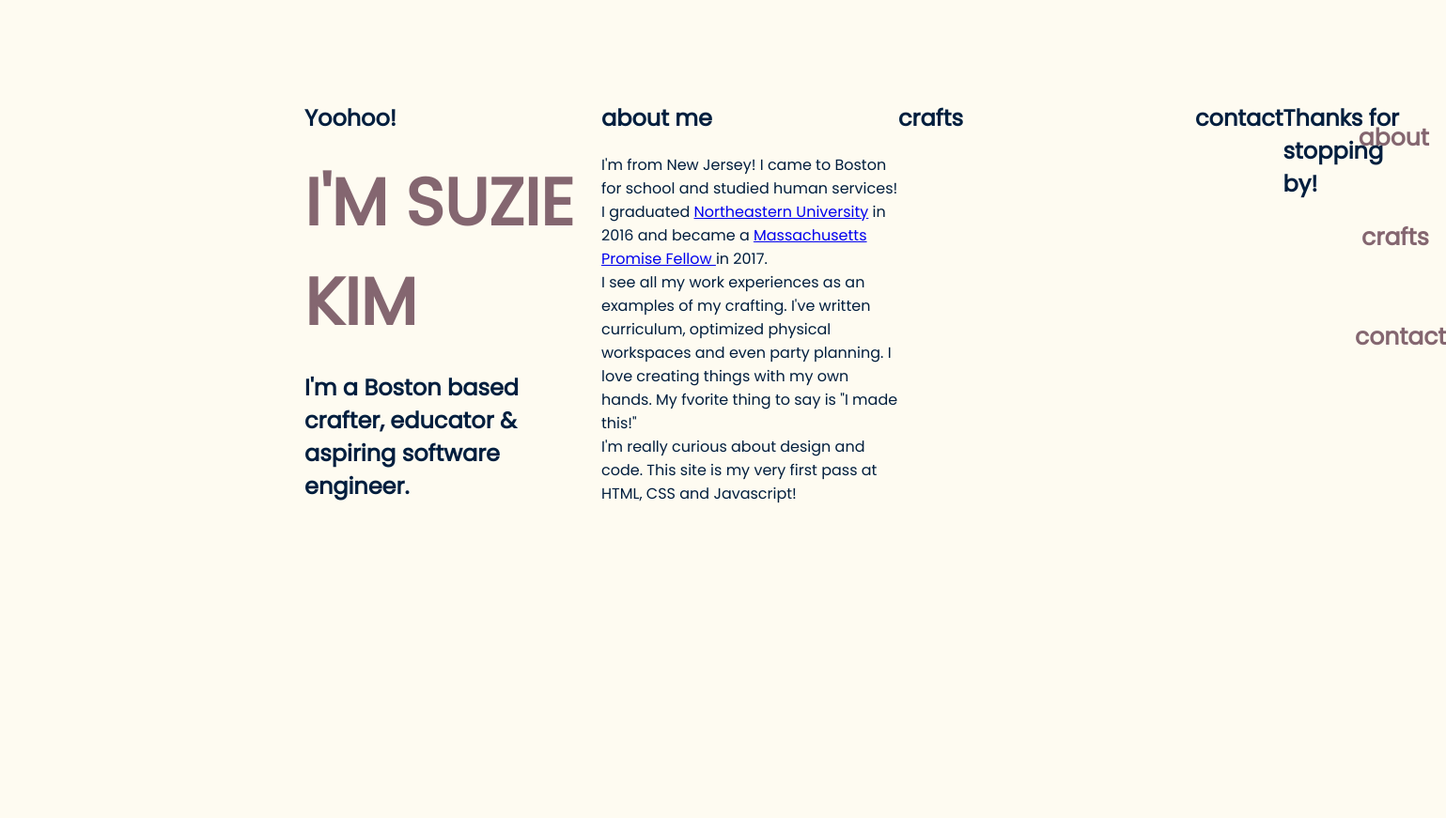
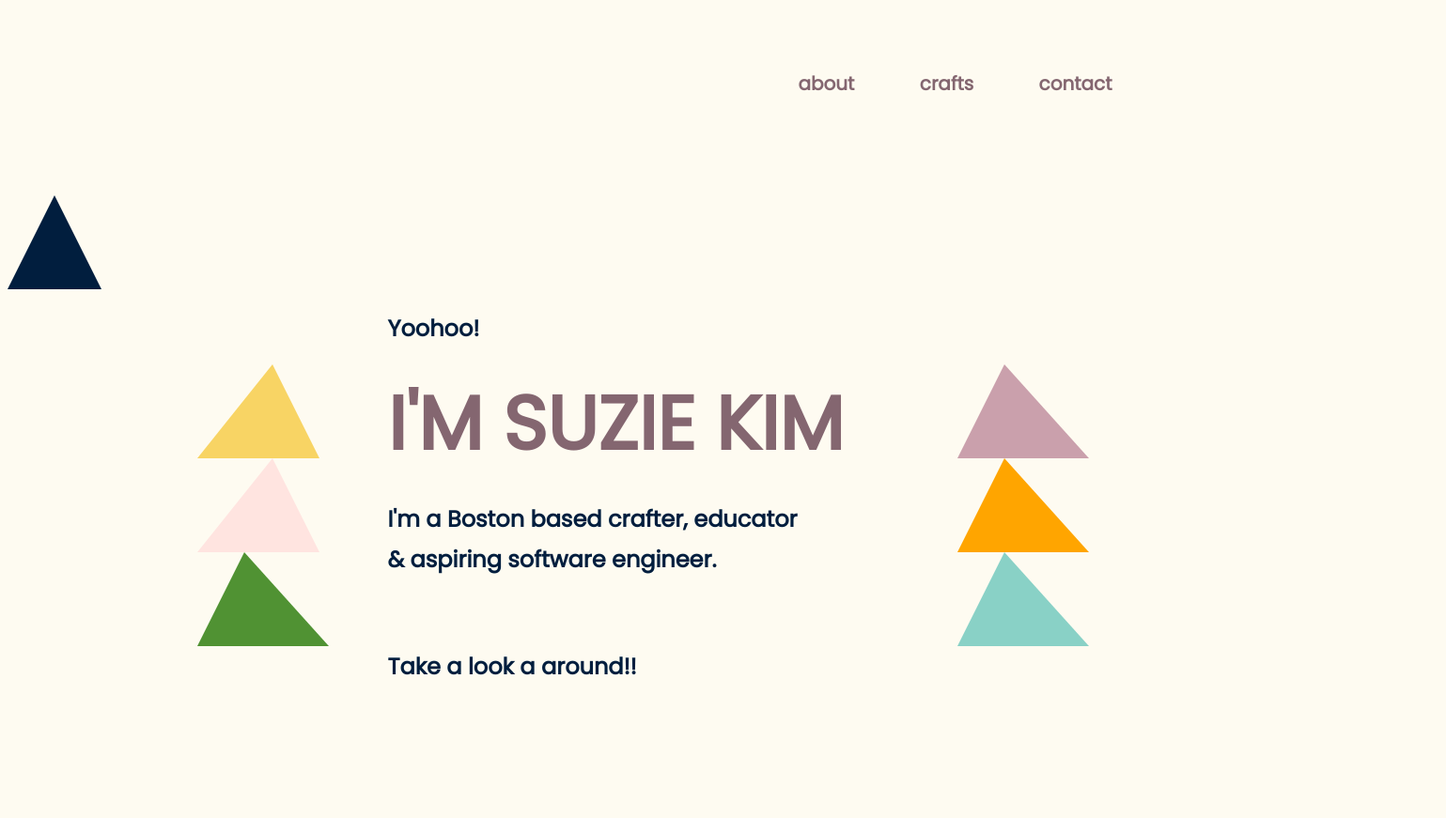
Before and after one commit to suzkiee/Portfolio-site, a plain HTML site: page index.html in a window 1280 px wide. Shown: the whole page at 94% size, 1539 px wide, since content can reach past the window. Before the commit the page ends 800 px from the top, so only its background shows below. Drawn offline with Linux system fonts and the light colour scheme.

Commit message:
updates to css

```diff
--- a/index.css
+++ b/index.css
@@ -1,33 +1,39 @@
 @import url('https://fonts.googleapis.com/css2?family=Poppins&display=swap');
-body {
+body{
     font-family: poppins;
     background-color: #fefbf1;
     color: #011E3E;
-    display: grid;
-    grid-template-columns: repeat(4, 25%);
-    grid-template-rows:5rem minmax(10px, 200px)
+    margin-top: none;
+
 }
 
-.main-header {
-    font-size: 70px;
+h2{
+    line-height: 1.8;
+}
+
+.main-header{
+    font-size: 5rem;;
     font-weight: 700;
     font-family: poppins;
     color: #846670;
     margin: 0;
-    grid-column: 5/span 4;
 }
 
-.main-nav {
+.main-nav{
     text-align: right;
     margin-right: 7%;
 }
 
-.main-nav_item {
+ul{
+    margin-top: 0;
+}
+
+.main-nav_item{
     color: #846670;
     display: inline-block;
-    font-size: 25px;
+    font-size: 1.25rem;
     font-weight: 700;
-    margin: 0 0 0 130px;
+    margin: 0 0 0 3rem;
     transition: color 0.3s;
     transition: margin 0.5s;
 }
@@ -37,7 +43,30 @@ body {
     color: inherit;
 }
 
-.main-nav_item:hover {
+.main-nav_item:hover{
     color: #ffe4e0;
     margin: 0 0 0 100px;
 }
+
+.intro{
+    display: grid;
+    grid-template-columns: repeat(8, 16%);
+    grid-template-rows:5rem minmax(10px, 200px)
+}
+
+.intro__container{
+    grid-column-start: 3;
+    grid-column-end: 6;
+}
+
+footer{
+    display: grid;
+    grid-template-columns: repeat(8, 16%);
+    grid-template-rows: 5rem minmax(10px, 200px);
+}
+
+.footer-text__container{
+    grid-column-start: 3;
+    grid-column-end: 6;
+    grid-row-start: 2;
+}
--- a/index.html
+++ b/index.html
@@ -4,7 +4,7 @@
 <head>
     <title>Hello!</title>
     <link rel="stylesheet" href="index.css">
-    <link rel="stylesheet" href="traingle.css">
+    <link rel="stylesheet" href="triangle.css">
 </head>
 
 <body>
@@ -12,15 +12,15 @@
 
         <nav class="main-nav">
             <ul class="main-nav_items">
-                <li class="main-nav_item"><a href="#about">about</a></li>
-                <li class="main-nav_item"><a href="#crafts">crafts</a></li>
-                <li class="main-nav_item"><a href="#contact">contact</a></li>
+                <li class="main-nav_item"><a href="about.html">about</a></li>
+                <li class="main-nav_item"><a href="crafts.html">crafts</a></li>
+                <li class="main-nav_item"><a href="contact.html">contact</a></li>
             </ul>
         </nav>
     </header>
 
     <div class="triangle-header__container">
-        <div></div>
+        <div id="triangle0"></div>
     </div>
 
     <section class="intro">
@@ -28,50 +28,31 @@
             <h2 class="headline"> Yoohoo! </h2>
             <h1 class="main-header"> I'M SUZIE KIM</h1>
             <h2 class="Tagline">
-                I'm a Boston based crafter, educator & aspiring software engineer.
+                I'm a Boston based crafter, educator </br> & aspiring software engineer.
             </h2>
         </div>
 
         <div class="triangle-left__container">
-            <div></div>
-            <div></div>
-            <div></div>
+            <div id="triangle1"></div>
+            <div id="triangle2"></div>
+            <div id="triangle3"></div>
         </div>
 
         <div class="triangle-right__container">
-            <div></div>
-            <div></div>
+            <div id="triangle4"></div>
+            <div id="triangle5"></div>
+            <div id="triangle6"></div>
         </div>
 
     </section>
 
-    <section class="about-me">
-
-        <div class="about-me__container">
-            <h2><a id="about">about me</h2>
-            <p>
-                I'm from New Jersey! I came to Boston for school and studied human services! I graduated <a href="https://slogatnu.com/2017/05/10/congratulations-2016-2017-community-service-leadership-award-recipients/">Northeastern University</a> in 2016
-                and became a <a href="https://spark.adobe.com/page/3NDdniijyPY7C/">Massachusetts Promise Fellow </a> in 2017. </br> I see all my work experiences as an examples of my crafting. I've written curriculum, optimized physical workspaces and
-                even party planning. I love creating things with my own hands. My fvorite thing to say is "I made this!" </br>
-                I'm really curious about design and code. This site is my very first pass at HTML, CSS and Javascript!
-            </p>
+    <footer>
+        <div class="footer-text__container">
+            <h2 class="footer-heading">
+                Take a look a around!!
+            </h2>
         </div>
 
-    </section>
-
-    <section class="crafts">
-        <h2><a id="crafts">crafts</h2>
-    </section>
-
-    <section class="contact-me">
-
-        <h2><a id="contact">contact</h2>
-    </section>
-
-    <footer>
-        <h2 class="footer-heading">
-            Thanks for stopping by!
-        </h2>
     </footer>
 
 </body>
--- a/triangle.css
+++ b/triangle.css
@@ -7,8 +7,72 @@
     }
 }
 
-animation: rotation 60s infinite linear;
+.triangle-right__container{
+    grid-column-start: 6;
+}
 
-#triangle-header1:hover {
-    animation: rotation 1s infinite linear;
+.triangle-left__container{
+    grid-column-start: 2;
 }
+
+#triangle0{
+    width: 0;
+    height: 0;
+    border-left: 50px solid transparent;
+    border-right: 50px solid transparent;
+    border-bottom: 100px solid #011E3E;
+}
+
+#triangle1{
+    width: 0;
+    height: 0;
+    border-left: 80px solid transparent;
+    border-right: 50px solid transparent;
+    border-bottom: 100px solid #F8D464;
+}
+
+#triangle2{
+    width: 0;
+    height: 0;
+    border-left: 80px solid transparent;
+    border-right: 50px solid transparent;
+    border-bottom: 100px solid #FFE4E0;
+}
+
+#triangle3{
+    width: 0;
+    height: 0;
+    border-left: 50px solid transparent;
+    border-right: 90px solid transparent;
+    border-bottom:100px solid #509233;
+}
+
+#triangle4{
+    width: 0;
+    height: 0;
+    border-left: 50px solid transparent;
+    border-right: 90px solid transparent;
+    border-bottom:100px solid #CAA0AC;
+}
+
+#triangle5{
+    width: 0;
+    height: 0;
+    border-left: 50px solid transparent;
+    border-right: 90px solid transparent;
+    border-bottom:100px solid #FFA500;
+}
+
+#triangle6{
+    width: 0;
+    height: 0;
+    border-left: 50px solid transparent;
+    border-right: 90px solid transparent;
+    border-bottom:100px solid #89D1C6;
+}
+
+.triangle-section{
+    display: grid;
+    grid-template-columns: repeat(8, 16%);
+    grid-template-rows: 5rem minmax(10px, 200px);
+}
```
Also changed, not shown: about.css (added, +22 -0 lines), about.html (added, +64 -0 lines).
